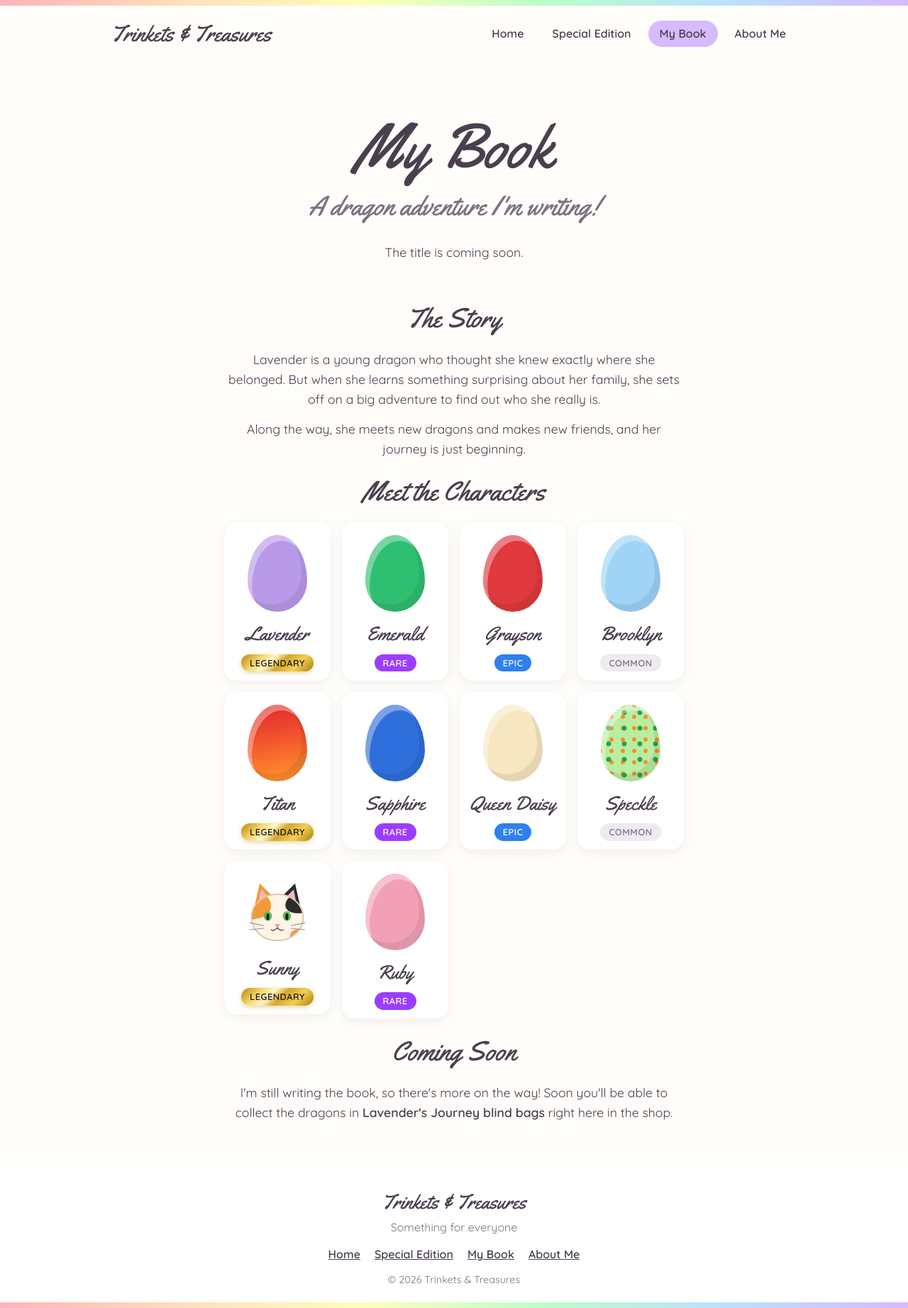
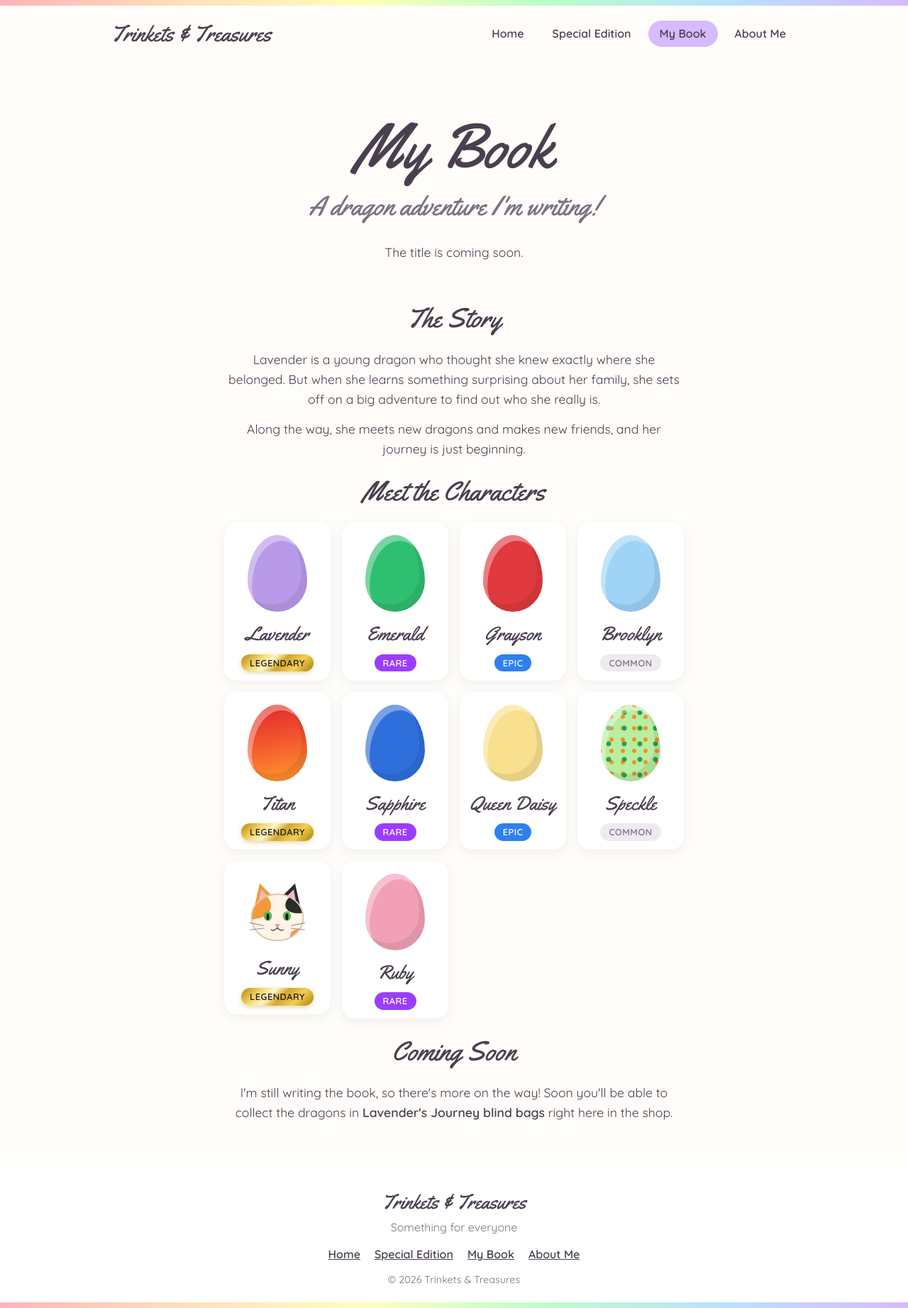
Before and after one commit to LucysTrinketsandTreasures/website-files, a Jekyll site: the page built from book.html, in a window 1280 px wide. Shown: the whole page at 71% size. Built offline with Jekyll 4.4.1, drawn with Linux system fonts in a browser that asks for light colours.

Commit message:
Make Queen Daisy's egg more yellow

```diff
--- a/assets/css/style.css
+++ b/assets/css/style.css
@@ -223,7 +223,7 @@ a.product-card:hover .view-details { background: var(--pastel-purple); }
 .egg-sapphire { background: #2f6fdb; }
 .egg-brooklyn { background: #9fd4f7; }
 .egg-ruby { background: #f2a0b6; }
-.egg-queen-daisy { background: #f6e7c1; }
+.egg-queen-daisy { background: #f8e08e; }
 .egg-titan { background: linear-gradient(170deg, #e0262b 0%, #f2542d 45%, #ff9a2e 100%); }
 .cat-head { width: 96px; height: 96px; margin: 6px auto 6px; }
 .cat-head svg { display: block; width: 100%; height: 100%; }
```
